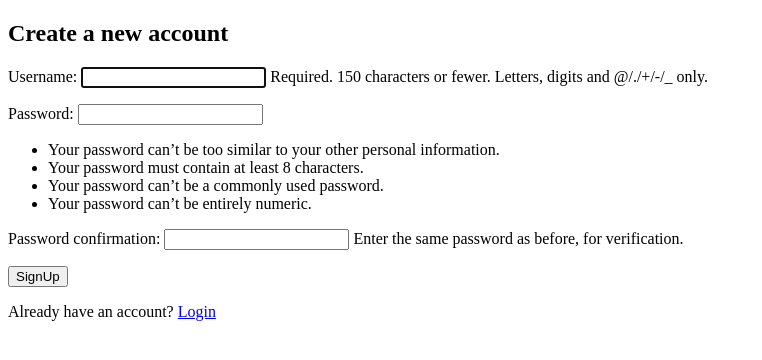
After one commit to Emixin/TeamUps, a Django app: page /signup/ in a window 1280 px wide. The commit adds this page. Shown: the top 360 px of the page, without its empty margins (0-762 px from the left). Run offline with Django 5.2, Linux system fonts and the light colour scheme.

Commit message:
Added SignUp

```diff
--- a/main/templates/main/dashboard.html
+++ b/main/templates/main/dashboard.html
@@ -8,6 +8,9 @@
         <a href="{% url 'tasks' %}">Go to my tasks</a>
 
         <br><br>
-        <a href="{% url 'logout' %}">Logout</a>
+        <form action="{% url 'logout' %}" method="post">
+        {% csrf_token %}
+        <button type="submit">Logout</button>
+    </from>
     </body>
 </html>
--- a/main/templates/main/home.html
+++ b/main/templates/main/home.html
@@ -16,7 +16,8 @@
     {% else %}
     <h2>Login if you have an account</h2>
     <a href="{% url 'login' %}"><button>Login</button></a>
-
+    <h2>SignUp if you don't have an account</h2>
+    <a href="{% url 'signup' %}"><button>SignUp</button></a>
 
     {% endif %}
 </body>
--- /dev/null
+++ b/main/templates/main/signup.html
@@ -0,0 +1,15 @@
+<!DOCTYPE html>
+<html>
+<head>
+    <title>SignUp</title>
+</head>
+<body>
+    <h2>Create a new account</h2>
+    <form method="post">
+        {% csrf_token %}
+        {{ form.as_p }}
+        <button type="submit">SignUp</button>
+    </form>
+    <p>Already have an account? <a href="{% url 'login' %}">Login</a></p>
+</body>
+</html>
--- a/main/urls.py
+++ b/main/urls.py
@@ -1,10 +1,12 @@
 from django.urls import path
-from .views import TaskListView, HomePageView, MyLoginView, MyLogoutView, DashboardView
+from .views import TaskListView, HomePageView, MyLoginView, MyLogoutView, DashboardView, MySignUpView
+
 
 
 urlpatterns = [
     path('', HomePageView.as_view(), name='home'),
     path('login/', MyLoginView.as_view(), name='login'),
+    path('signup/', MySignUpView.as_view(), name='signup'),
     path('logout/', MyLogoutView.as_view(), name='logout'),
     path('dashboard/', DashboardView.as_view()),
     path('tasks/', TaskListView.as_view(), name='tasks'),
--- a/main/views.py
+++ b/main/views.py
@@ -1,6 +1,7 @@
-from django.views.generic import ListView, FormView, DetailView
+from django.views.generic import ListView, FormView, DetailView, CreateView
 from django.contrib.auth import authenticate, get_user_model, login
 from django.contrib.auth.views import LogoutView
+from django.contrib.auth.forms import UserCreationForm
 from django.contrib.auth.mixins import LoginRequiredMixin
 from django.contrib import messages
 from django.urls import reverse_lazy
@@ -51,6 +52,13 @@ class MyLoginView(FormView):
 
 
 
+class MySignUpView(CreateView):
+    form_class = UserCreationForm
+    template_name = 'main/signup.html'
+    success_url = reverse_lazy("login")
+
+
+
 class MyLogoutView(LogoutView):
     next_page = reverse_lazy("home")
 
@@ -60,6 +68,9 @@ class DashboardView(LoginRequiredMixin, DetailView):
     model = User
     template_name = 'main/dashboard.html'
     context_object_name = 'user'
+
+    def get_object(self):
+        return self.request.user
 
 
 
```
Also changed, not shown: db.sqlite3.
